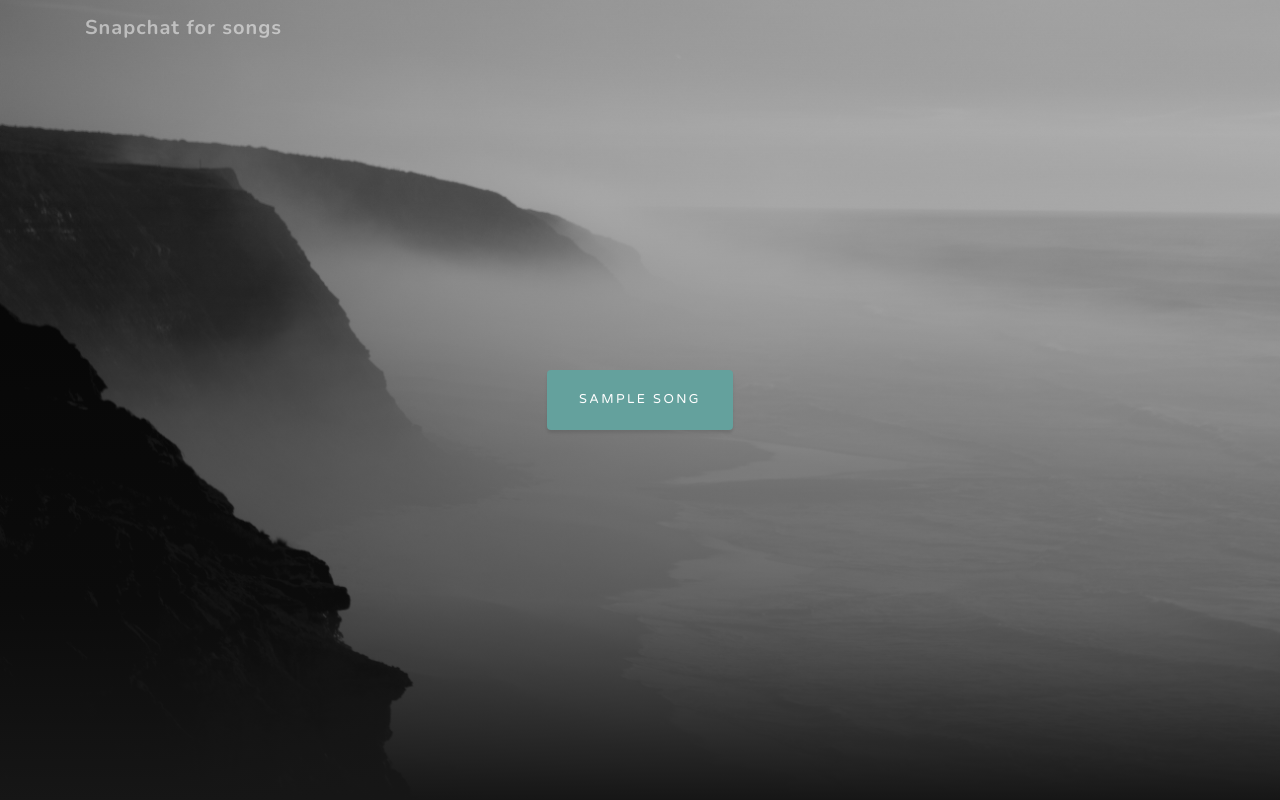
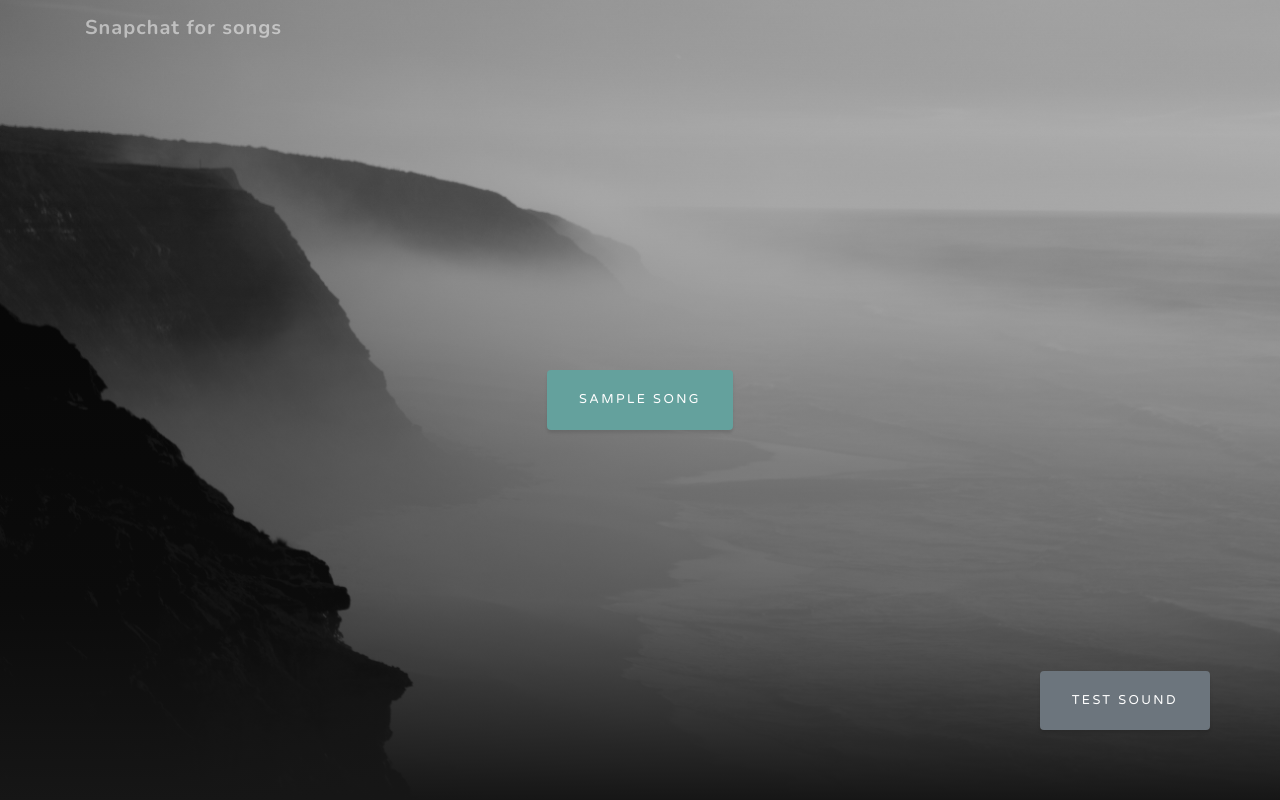
Before and after one commit to Cheetar/song_snapchat, a Django app: template song_snapchat/templates/snapchat/profile.html in a window 1280 px wide. Run offline with Django 3.2, Linux system fonts and the light colour scheme; the template is opened without the code that fills it: most values are stand-ins (such as "Sample title", 1, 10 or a date in 2020); parts of the project's set-up code (start-up, migrations or seed data) failed here and were passed over; some libraries are stand-ins or nearby versions.

Commit message:
Added test sound

```diff
--- a/song_snapchat/static/snapchat/css/custom.css
+++ b/song_snapchat/static/snapchat/css/custom.css
@@ -12,3 +12,8 @@
 .gramophone-container{
   padding: 20px;
 }
+
+.test-song-button{
+  position: absolute; right: 50px; bottom: 50px;
+
+}
--- a/song_snapchat/templates/snapchat/profile.html
+++ b/song_snapchat/templates/snapchat/profile.html
@@ -1,4 +1,5 @@
 {% extends 'main/base.html' %}
+{% load static %}
 
 {% block content %}
 
@@ -16,4 +17,18 @@
       <h2 class="text-white-50 mx-auto mt-2 mb-5">No songs are available</h2>
   {% endif %}
 
+  <div class="test-song-container">
+    <script>
+      function play_test(){
+        var audio = document.getElementById("test-sound-audio");
+        audio.play();
+      }
+   </script>
+    <audio id="test-sound-audio" src="{% static "snapchat/audio/guitar.mp3" %}" ></audio>
+
+    <button class="btn song-tile test-song-button btn-secondary js-scroll-trigger" onclick="play_test()">
+      <span class="glyphicon glyphicon-volume-up" aria-hidden="true"></span>Test sound
+    </button>
+  </div>
+
 {% endblock %}
```
Also changed, not shown: 1 other file.
